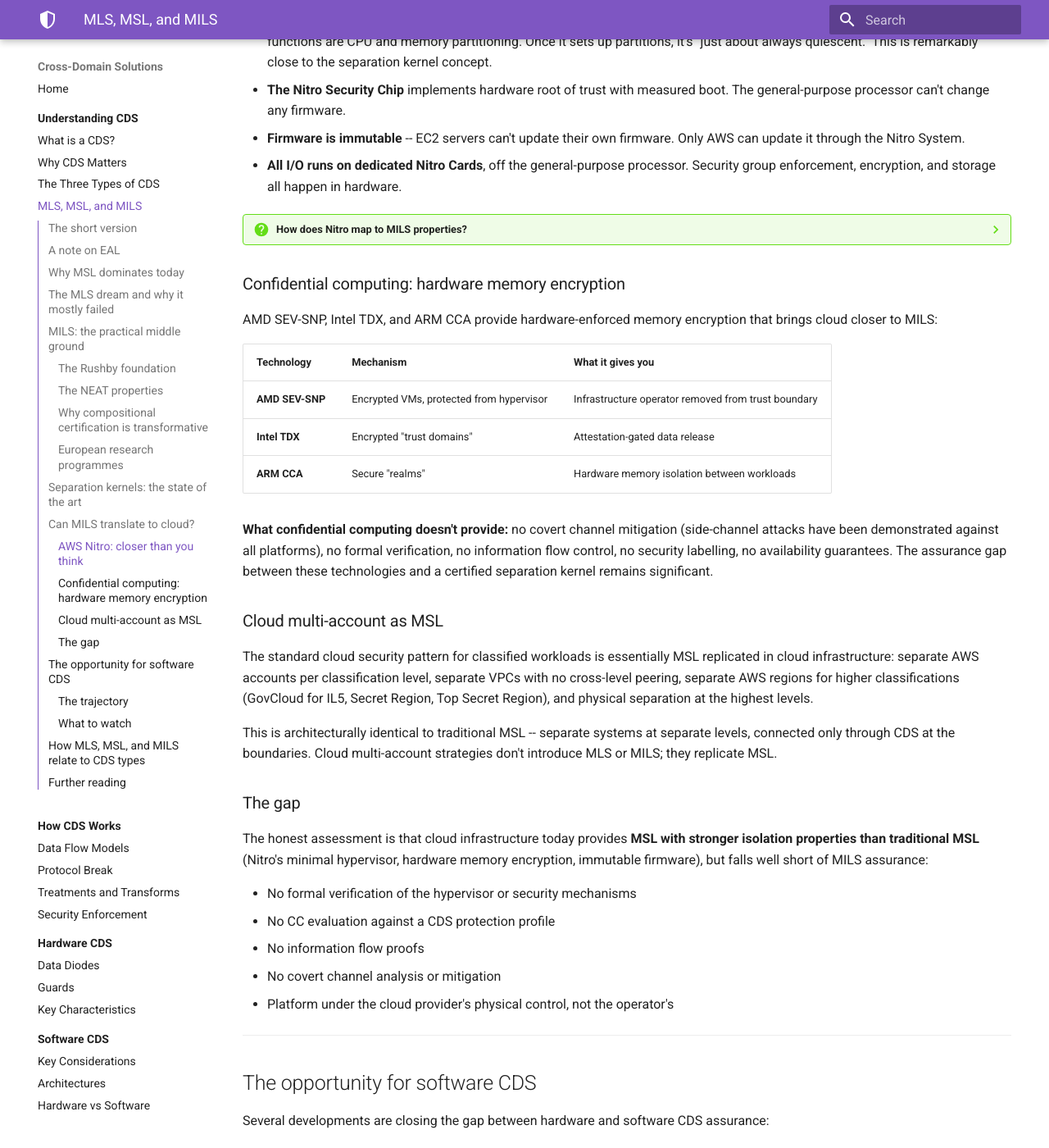
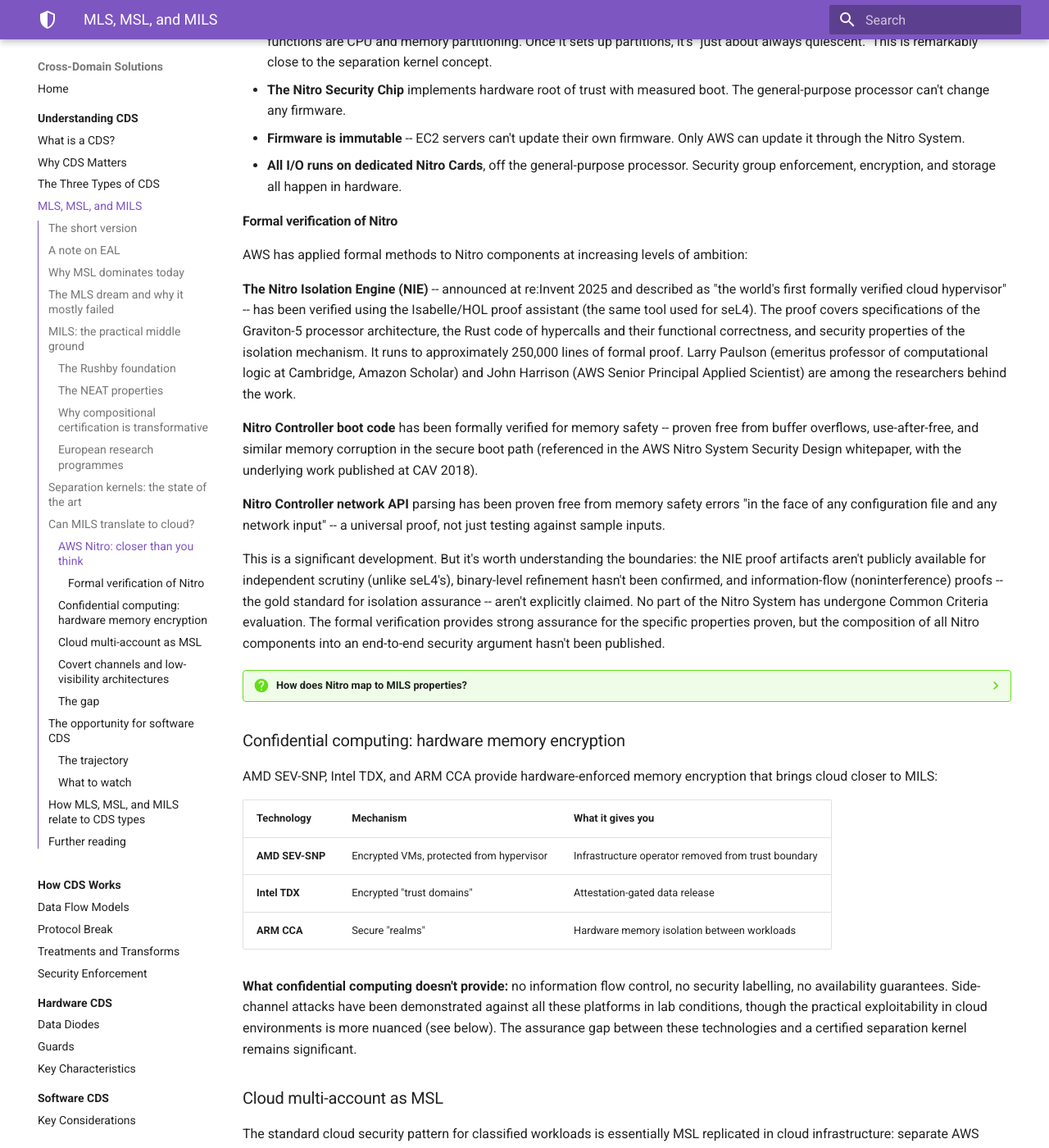
Before and after one commit to iamtgray/cross-domain-solutions, an MkDocs documentation site: the page built from docs/learn/mls-msl-mils.md, in a window 1280 px wide and 1400 px high, scrolled down 5454 px. Shown: the whole window at 82% size. Built offline with MkDocs 1.6.1 and Material for MkDocs 9.7.7, drawn with Linux system fonts in a browser that asks for light colours; some of the changed text lies outside the part shown.

Commit message:
Add Nitro formal verification and cloud covert channel analysis
Add the Nitro Isolation Engine formal verification (Isabelle/HOL, re:Invent
2025) including boot code and network API memory safety proofs. Add section on
how cloud low-visibility architectures practically mitigate covert channel
attacks even without formal channel closure. Update the MILS property mapping
and gap analysis to reflect the stronger Nitro assurance picture.

Co-Authored-By: Claude Opus 4.6 <noreply@anthropic.com>

```diff
--- a/docs/learn/mls-msl-mils.md
+++ b/docs/learn/mls-msl-mils.md
@@ -194,14 +194,26 @@ The AWS Nitro System is the most architecturally interesting convergence between
 - **Firmware is immutable** -- EC2 servers can't update their own firmware. Only AWS can update it through the Nitro System.
 - **All I/O runs on dedicated Nitro Cards**, off the general-purpose processor. Security group enforcement, encryption, and storage all happen in hardware.
 
+#### Formal verification of Nitro
+
+AWS has applied formal methods to Nitro components at increasing levels of ambition:
+
+**The Nitro Isolation Engine (NIE)** -- announced at re:Invent 2025 and described as "the world's first formally verified cloud hypervisor" -- has been verified using the Isabelle/HOL proof assistant (the same tool used for seL4). The proof covers specifications of the Graviton-5 processor architecture, the Rust code of hypercalls and their functional correctness, and security properties of the isolation mechanism. It runs to approximately 250,000 lines of formal proof. Larry Paulson (emeritus professor of computational logic at Cambridge, Amazon Scholar) and John Harrison (AWS Senior Principal Applied Scientist) are among the researchers behind the work.
+
+**Nitro Controller boot code** has been formally verified for memory safety -- proven free from buffer overflows, use-after-free, and similar memory corruption in the secure boot path (referenced in the AWS Nitro System Security Design whitepaper, with the underlying work published at CAV 2018).
+
+**Nitro Controller network API** parsing has been proven free from memory safety errors "in the face of any configuration file and any network input" -- a universal proof, not just testing against sample inputs.
+
+This is a significant development. But it's worth understanding the boundaries: the NIE proof artifacts aren't publicly available for independent scrutiny (unlike seL4's), binary-level refinement hasn't been confirmed, and information-flow (noninterference) proofs -- the gold standard for isolation assurance -- aren't explicitly claimed. No part of the Nitro System has undergone Common Criteria evaluation. The formal verification provides strong assurance for the specific properties proven, but the composition of all Nitro components into an end-to-end security argument hasn't been published.
+
 ??? question "How does Nitro map to MILS properties?"
 
     | MILS property | Nitro equivalent | Gap |
     |---------------|-----------------|-----|
-    | Non-bypassable | Hardware-enforced partition boundaries | No formal proof of non-bypassability |
-    | Evaluatable | Minimal hypervisor is architecturally simple | No CC evaluation, no formal verification |
-    | Always-invoked | All I/O mediated by Nitro Cards | No proof of complete mediation |
-    | Tamperproof | Immutable firmware, measured boot | No formal tamperproofing verification |
+    | Non-bypassable | Hardware-enforced partition boundaries | NIE formally verified, but no published noninterference proof |
+    | Evaluatable | Minimal hypervisor, formally verified in Isabelle/HOL | No CC evaluation; proof artifacts not public |
+    | Always-invoked | All I/O mediated by Nitro Cards | No published proof of complete mediation |
+    | Tamperproof | Immutable firmware, measured boot | Boot code memory safety formally proven |
 
 ### Confidential computing: hardware memory encryption
 
@@ -213,7 +225,7 @@ AMD SEV-SNP, Intel TDX, and ARM CCA provide hardware-enforced memory encryption
 | **Intel TDX** | Encrypted "trust domains" | Attestation-gated data release |
 | **ARM CCA** | Secure "realms" | Hardware memory isolation between workloads |
 
-**What confidential computing doesn't provide:** no covert channel mitigation (side-channel attacks have been demonstrated against all platforms), no formal verification, no information flow control, no security labelling, no availability guarantees. The assurance gap between these technologies and a certified separation kernel remains significant.
+**What confidential computing doesn't provide:** no information flow control, no security labelling, no availability guarantees. Side-channel attacks have been demonstrated against all these platforms in lab conditions, though the practical exploitability in cloud environments is more nuanced (see below). The assurance gap between these technologies and a certified separation kernel remains significant.
 
 ### Cloud multi-account as MSL
 
@@ -221,14 +233,19 @@ The standard cloud security pattern for classified workloads is essentially MSL
 
 This is architecturally identical to traditional MSL -- separate systems at separate levels, connected only through CDS at the boundaries. Cloud multi-account strategies don't introduce MLS or MILS; they replicate MSL.
 
+### Covert channels and low-visibility architectures
+
+Traditional side-channel attacks -- cache timing, branch predictor state, power analysis -- assume the attacker knows which physical hardware the target is running on. In cloud, this assumption breaks down. AWS's architecture is deliberately opaque: no one person knows both which customer is running which workload and which physical server it's on. An attacker who can't solve the co-location problem -- getting their malicious VM onto the same physical host as the target -- can't mount most side-channel attacks regardless of whether the theoretical channel exists.
+
+This isn't a formal closure of covert channels in the way that a separation kernel proof would be. But it's a practical barrier that on-premises systems don't have. The attacker's problem goes from "exploit this cache timing side-channel" to "first find the target among millions of servers, then get yourself scheduled onto the same host, then exploit the channel before either of you gets migrated." Combined with features like dedicated instances, dedicated hosts, and Nitro Enclaves (which provide additional cryptographic isolation), cloud providers can offer layered mitigations that make covert channel exploitation operationally very difficult -- even if theoretically possible.
+
 ### The gap
 
-The honest assessment is that cloud infrastructure today provides **MSL with stronger isolation properties than traditional MSL** (Nitro's minimal hypervisor, hardware memory encryption, immutable firmware), but falls well short of MILS assurance:
+The honest assessment is that cloud infrastructure today provides **MSL with stronger isolation properties than traditional MSL** -- and the Nitro Isolation Engine's formal verification is a genuine step toward MILS-grade assurance. But gaps remain:
 
-- No formal verification of the hypervisor or security mechanisms
 - No CC evaluation against a CDS protection profile
-- No information flow proofs
-- No covert channel analysis or mitigation
+- No published information-flow (noninterference) proofs
+- No end-to-end composition of verified components into a system-level security argument
 - Platform under the cloud provider's physical control, not the operator's
 
 ---
@@ -256,7 +273,7 @@ Several developments are closing the gap between hardware and software CDS assur
 
 !!! warning "The covert channel barrier"
 
-    The hardest remaining problem for software CDS is covert channels. Even with formal verification, side channels through shared hardware (caches, TLBs, branch predictors, power consumption) remain difficult to eliminate entirely. Hardware CDS with physical one-way paths (data diodes) have an inherent advantage here that software can't match. This is why TOP SECRET is likely to remain hardware-only for the foreseeable future.
+    The hardest remaining problem for software CDS is covert channels. Even with formal verification, side channels through shared hardware (caches, TLBs, branch predictors, power consumption) are difficult to eliminate entirely. Hardware CDS with physical one-way paths (data diodes) have an inherent advantage here. Cloud's low-visibility architecture makes these channels much harder to exploit in practice -- but "hard to exploit" isn't the same as "provably absent," and certification bodies need the latter. This is why TOP SECRET is likely to remain hardware-only for the foreseeable future, even as cloud assurance improves at lower classifications.
 
 ### What to watch
 
@@ -266,7 +283,7 @@ Several developments are closing the gap between hardware and software CDS assur
 
 **certMILS methodology** -- Compositional certification is the enabler that allows high-assurance kernels and lower-assurance components to be combined into a certified system. Watch for adoption by national evaluation authorities beyond BSI.
 
-**AWS Nitro evolution** -- If AWS pursues formal verification or CC evaluation of Nitro components (unlikely but not impossible), the cloud MILS gap would narrow significantly.
+**AWS Nitro evolution** -- The Nitro Isolation Engine's formal verification is a landmark, but the next steps matter more: published information-flow proofs, public proof artifacts for independent scrutiny, and potentially CC evaluation against a CDS protection profile. If AWS extends the Isabelle/HOL work to cover noninterference properties, Nitro's assurance argument starts looking comparable to traditional separation kernels.
 
 ---
 
```
